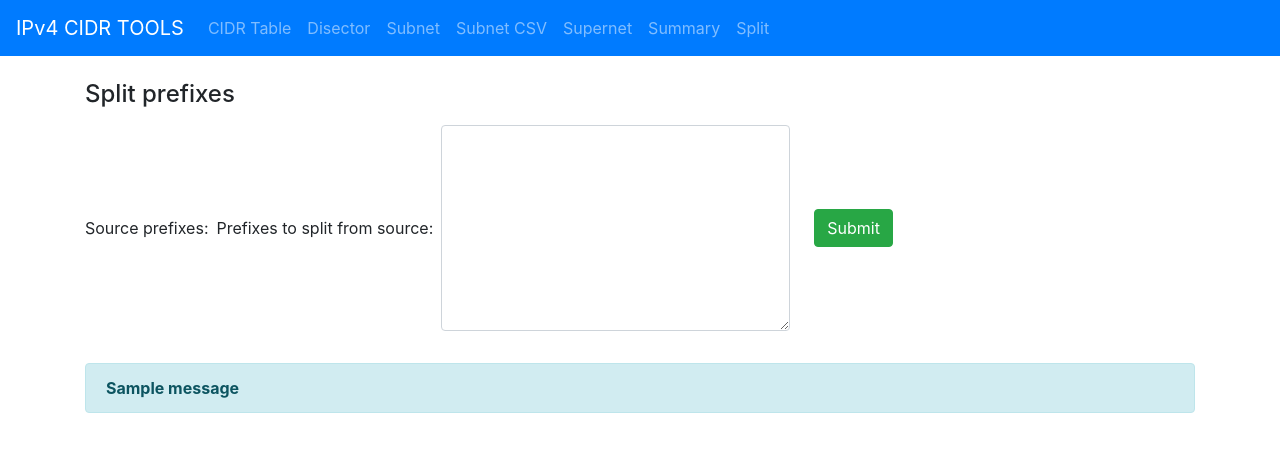
After one commit to ja3600/ipv4cidrtools, a Flask app: page /splitnet in a window 1280 px wide. The commit adds this page. Shown: the top 452 px of the page. Run offline with Flask 2, Linux system fonts and the light colour scheme; one stand-in notice (Sample message) is shown; some libraries are stand-ins or nearby versions.

Commit message:
new feature: added split form

```diff
--- a/app/app.py
+++ b/app/app.py
@@ -16,7 +16,11 @@ from flask import Flask, render_template, flash, request
 from wtforms import Form, StringField, IntegerField, TextAreaField, validators
 from flask_table import Table, Col
 
-from .ipip import *
+# containerized app
+# from .ipip import *
+
+# deveploment
+from ipip import *
 
 # App config.
 
@@ -87,6 +91,15 @@ class SubnetFormCSV(Form):
 
 class SummaryForm(Form):
     ip_list = TextAreaField('ip_list', render_kw={'class': 'form-control', 'rows': '55'},
+        validators=[validators.required()])
+
+class SplitnetForm(Form):
+    # this is the source prefix lists (bigger summary)
+    ip_list1 = TextAreaField('ip_list1', render_kw={'class': 'form-control', 'rows': '25'},
+        validators=[validators.required()])
+
+    # this is the list of prefixes to split out from the source
+    ip_list2 = TextAreaField('ip_list2', render_kw={'class': 'form-control', 'rows': '25'},
         validators=[validators.required()])
 
 
@@ -308,5 +321,41 @@ def summary_tool():
                             form_title='Summarization')
 
 
+
+@app.route("/splitnet", methods=['GET', 'POST'])
+def splitnet_tool():
+    form = SplitnetForm(request.form)
+    results = []
+    table_results = []
+
+    print (form.errors)
+
+    if request.method == 'POST':
+        ip_list1 = request.form['ip_list1']
+        ip_list2 = request.form['ip_list2']
+        # print("LIST:", ip_list.split('\r\n'))
+
+        if form.validate():
+        # Save the comment here.
+
+            flash('Split up Results.')
+
+            results = ip_split(ip_list1, ip_list2)
+
+            print(results)
+            # Create a table from the returned dictionary of items
+            table_results = TwoColTable(results)
+            # print(table_results.__html__())
+
+        else:
+            flash('Error: Invalid input!')
+
+    return render_template('splitnet_form.html',
+                            form=form,
+                            results=table_results,
+                            form_title='Split prefixes')
+
+
+
 if __name__ == "__main__":
     app.run(host='0.0.0.0', port = 5000)
--- a/app/templates/header.html
+++ b/app/templates/header.html
@@ -39,6 +39,10 @@
     <li class="nav-item">
       <a class="nav-link" data-toggle="tooltip" title="summarize a list of networks" href="summary">Summary</a>
     </li>
+
+    <li class="nav-item">
+      <a class="nav-link" data-toggle="tooltip" title="split up a list of networks" href="split">Split</a>
+    </li>
   </ul>
 
 </nav>
--- /dev/null
+++ b/app/templates/splitnet_form.html
@@ -0,0 +1,49 @@
+<!DOCTYPE html>
+
+{% include 'header.html' %}
+
+<div class="container">
+  <h4> {{ form_title }} </h4>
+
+
+  <form action="" method="post" role="form" class="form-inline">
+    {{ form.csrf }}
+  <label class="mr-sm-2 mb-0" for="ip_list1">Source prefixes:</label>
+  <label class="mr-sm-2 mb-0" for="ip_list2">Prefixes to split from source:</label>
+  <textarea class="form-control mr-sm-4 mt-2 mb-2 mb-sm-2" rows="8" cols="30" name="ip_list", type="text"></textarea>
+      <button type="submit" class="btn btn-success">Submit</button>
+  </form>
+
+  <br>
+
+  {% with messages = get_flashed_messages(with_categories=true) %}
+  {% if messages %}
+  {% for message in messages %}
+  {% if "Error" not in message[1]: %}
+    <div class="alert alert-info">
+      <strong> {{ message[1] }} </strong>
+    </div>
+
+    {% if results %}
+
+      <div class="table-responsive">
+
+            {{ results }}
+
+      </div>
+
+    {% endif %}
+  {% endif %}
+
+  {% if "Error" in message[1]: %}
+  <div class="alert alert-warning">
+      <strong> {{ message[1] }} </strong>
+      {% for item in form.errors %}
+          <li>{{form.errors[item][0]}}</li>
+      {% endfor %}
+  </div>
+    {% endif %}
+    {% endfor %}
+    {% endif %}
+    {% endwith %}
+  </div>
```
Also changed, not shown: app/ipip.py (+18 -0 lines), README.md.
